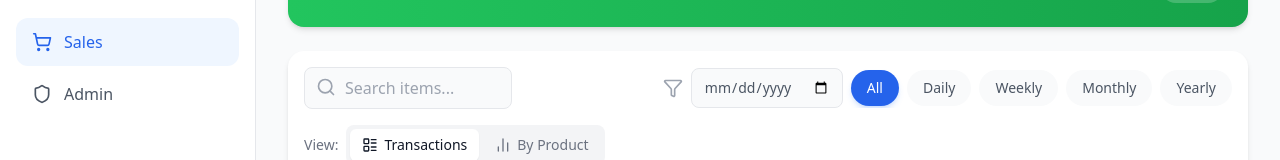
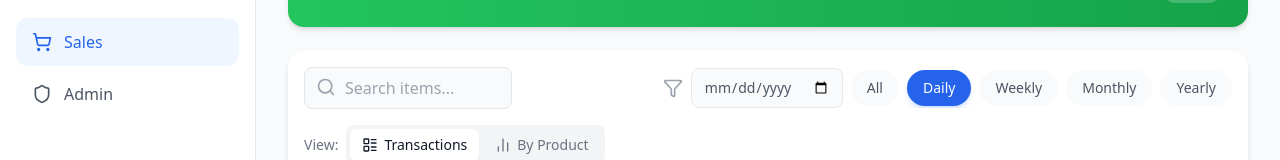
Before and after one commit to markjasperrojas/sarinya-system, a React (Create React App) app in the folder frontend/client/: page /sales in a window 1280 px wide. Shown: the part 174-334 px from the top of the page. Built offline with nearby package versions, Linux system fonts and the light colour scheme; no server answers; sample sign-in values are in the browser's storage.

Commit message:
filter daily by default when navigate to sales page

```diff
--- a/frontend/client/src/pages/SalesPage.jsx
+++ b/frontend/client/src/pages/SalesPage.jsx
@@ -21,7 +21,7 @@ export default function SalesPage() {
   const [loading, setLoading] = useState(true);
   const [deletingId, setDeletingId] = useState(null);
   const [search, setSearch] = useState("");
-  const [timeRange, setTimeRange] = useState("all");
+  const [timeRange, setTimeRange] = useState("daily");
   const [selectedDate, setSelectedDate] = useState("");
   const [viewMode, setViewMode] = useState("transactions"); // "transactions" | "products"
   const [pagination, setPagination] = useState({ total: 0, page: 1, limit: 20, totalPages: 0 });
```
